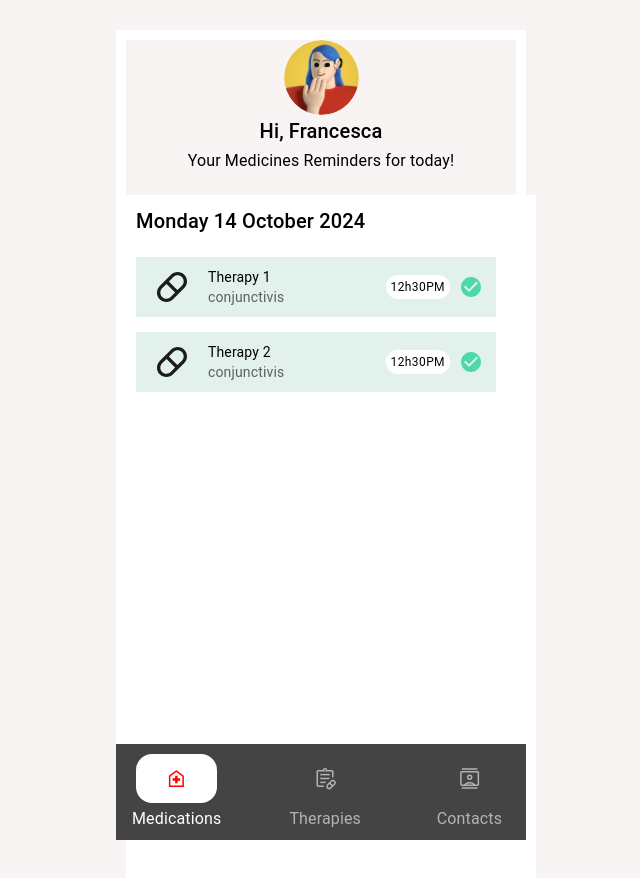
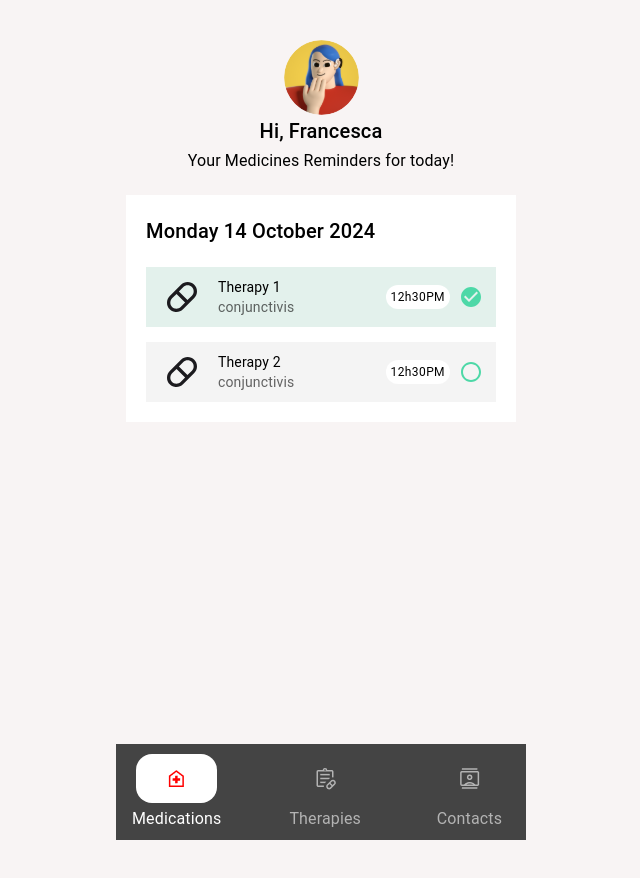
Before and after one commit to serene21/medimemo-uni2grow-2024, a React (Vite) app: page /medications in a window 1280 px wide. Shown: the top 878 px of the page, without its empty margins (334-974 px from the left). Built offline with nearby package versions, Linux system fonts and the light colour scheme; data requests are answered from the project's data file.

Commit message:
Bottom navigation fixed

```diff
--- a/db.json
+++ b/db.json
@@ -140,7 +140,7 @@
       "therapyName": "Therapy 2",
       "time": "12h30PM",
       "date": "2024-09-20",
-      "taken": true,
+      "taken": false,
       "therapy": 1,
       "prescriptionTime": 1
     }
--- a/src/pages/medications/Medication.css
+++ b/src/pages/medications/Medication.css
@@ -1,4 +1,5 @@
 .background {
+    width: 400px;
     background-color: #F8F4F4;
 }
 
@@ -18,11 +19,12 @@
     margin-bottom: 20px;
 }
 
-.panel {
+.seond-container {
     background-color: #FFFFFF;
     display: flex;
     flex-direction: column;
     gap: 20px;
+    padding: auto;
 }
 
 .empty-doses {
@@ -31,7 +33,6 @@
     justify-content: center;
     align-items: center;
     margin: 20px;
-    /* padding: 20px; */
 
     border: 2px dashed #555;
 }
--- a/src/pages/medications/Medication.tsx
+++ b/src/pages/medications/Medication.tsx
@@ -83,7 +83,7 @@ function Medication() {
   }
 
   return (
-    <div className="background">
+    <>
       <div className="head-container">
         <Avatar src={logo} alt="Avatar" sx={{ width: 75, height: 75 }} />
         <div className="title">
@@ -91,23 +91,24 @@ function Medication() {
           <Typography variant="subtitle1">Your Medicines Reminders for today!</Typography>
         </div>
       </div>
-      <div className="panel">
-        <Typography variant="h6">{printDate()}</Typography>
+      <div className="seond-container">
+        <Typography variant="h6" sx={{ mx: "20px", mt: "20px" }}>{printDate()}</Typography>
 
         <div className="all-list">
           {!isNull(error) ? (
             <Typography sx={{ color: "red" }}>{error}</Typography>
           ) : emptyDoses(medications) ? (
             <div className="empty-doses">
-              <Typography>No Doses available</Typography>
+              <Typography sx={{ margin: "20px" }}>No Doses available</Typography>
             </div>
           ) : (
             <List
+
               disablePadding
               dense
               sx={{
-                width: "100%",
-                maxWidth: 360,
+                mx: "20px",
+                mb: "20px",
                 display: "flex",
                 flexDirection: "column",
                 gap: "15px",
@@ -164,7 +165,7 @@ function Medication() {
             </List>)}
         </div>
       </div>
-    </div >
+    </ >
   );
 }
 
```
